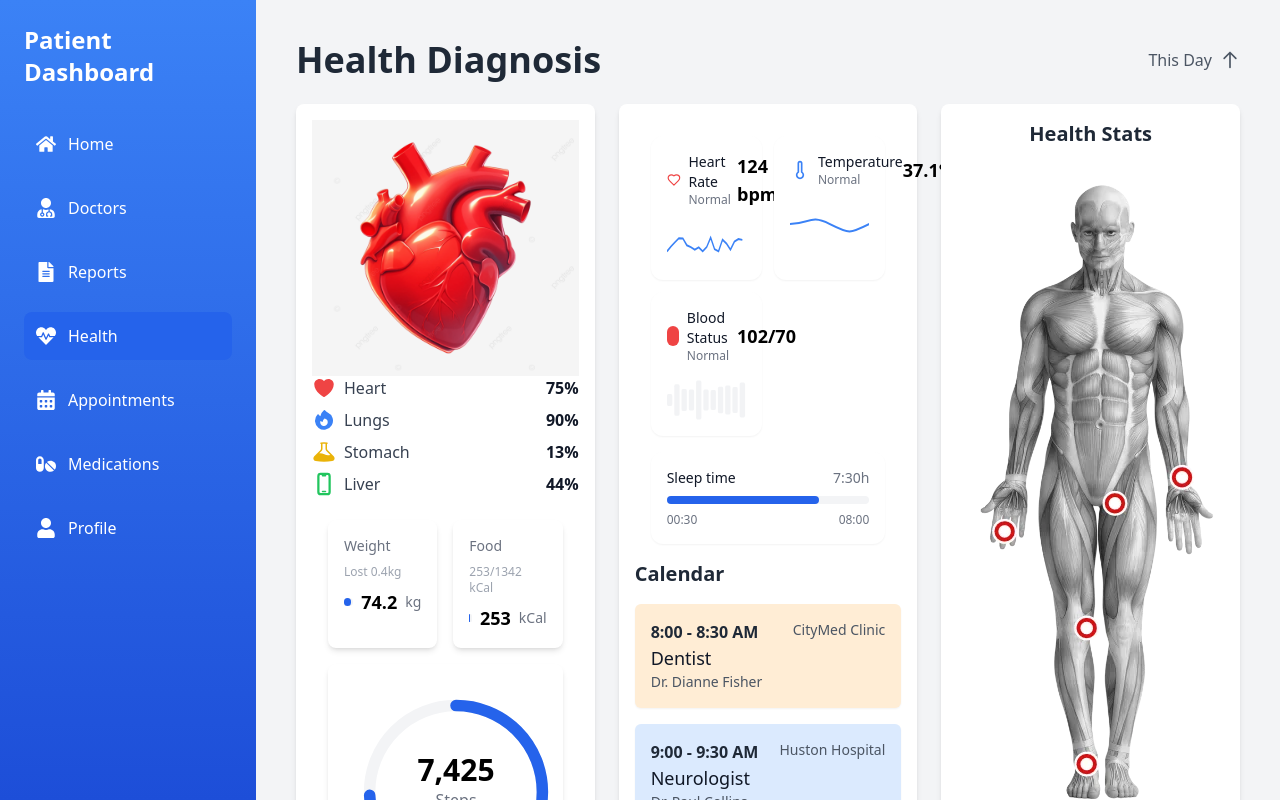
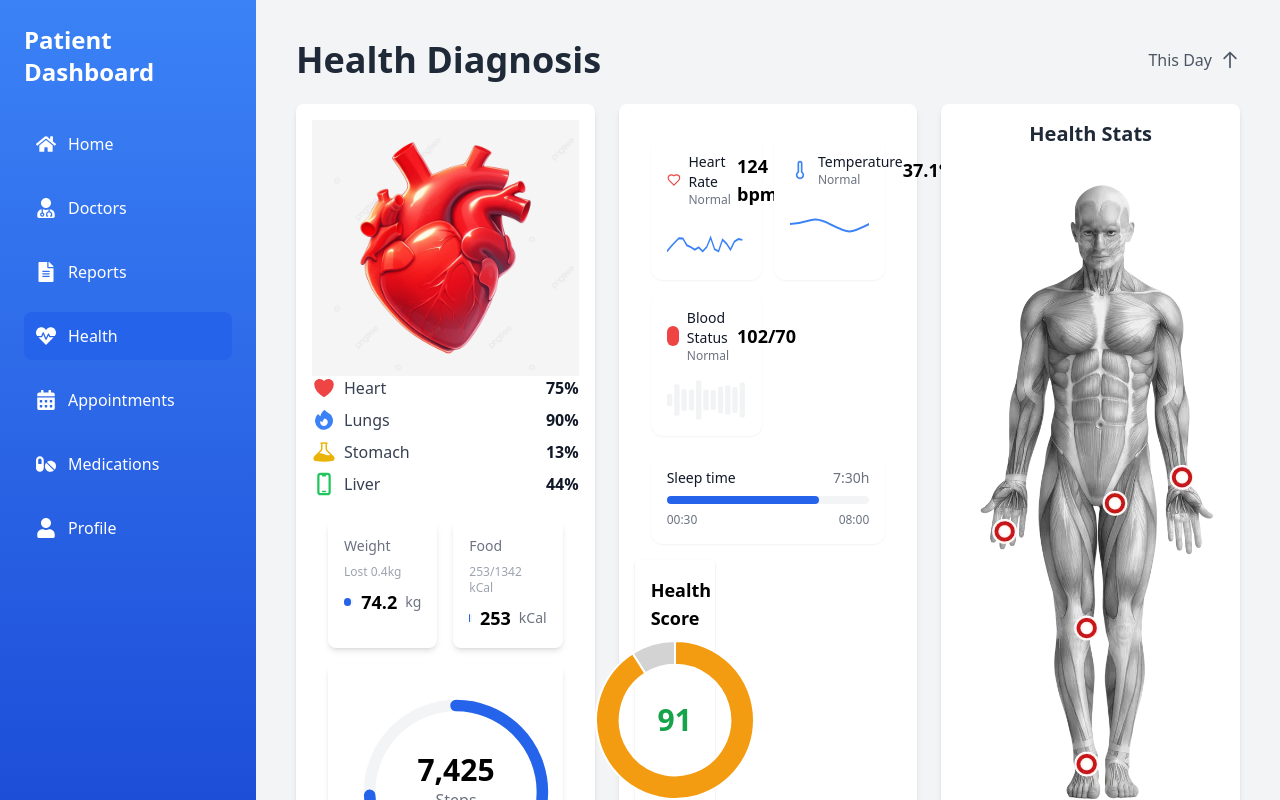
Before and after one commit to prince04kumar/health-record-app, a React (Vite) app in the folder client/: page /patient-dashboard/health in a window 1280 px wide. Built offline with nearby package versions, Linux system fonts and the light colour scheme; sample sign-in values are in the browser's storage.

Commit message:
signup setup

```diff
--- a/client/src/App.jsx
+++ b/client/src/App.jsx
@@ -5,7 +5,6 @@ import Login from './services/Patientlogin';
 import PatientDashboard from './pages/patient/PatientDashboard';
 // import Application from './pages/doctors/Application';
 import DoctorsLogin from './services/DoctorsLogin';
-import AdminLogin from './services/AdminLogin';
 import ProtectedRoute from './components/protectedRoute';
 import Doctors from './pages/patient/Doctors';
 import Report from './pages/patient/Report';
--- a/client/src/pages/patient/Health.jsx
+++ b/client/src/pages/patient/Health.jsx
@@ -6,8 +6,12 @@ import {
   BeakerIcon,
   DevicePhoneMobileIcon,
 } from "@heroicons/react/24/solid";
+import { Doughnut } from "react-chartjs-2"; // Import Doughnut
+import { Chart as ChartJS, ArcElement, Tooltip, Legend } from 'chart.js'; // Import required elements
 import Footsteps from "../healthcomp/Footsteps";
 import Heart from "../healthcomp/Heart";
+
+ChartJS.register(ArcElement, Tooltip, Legend); // Register elements
 
 const HealthDashboard = () => {
   const healthStats = [
@@ -124,28 +128,38 @@ const HealthDashboard = () => {
           transition={{ duration: 0.5 }}
         >
           <Heart />
-          <h2 className="text-xl font-bold text-gray-800 mb-4">Calendar</h2>
-          <ul>
-            {appointments.map((appointment) => (
-              <li
-                key={appointment.id}
-                className={`mb-4 p-4 rounded-md shadow-sm ${appointment.color}`}
-              >
-                <div className="flex justify-between">
-                  <span className="font-bold text-gray-800">
-                    {appointment.time}
-                  </span>
-                  <span className="text-sm text-gray-600">
-                    {appointment.location}
-                  </span>
-                </div>
-                <h3 className="text-lg font-medium text-gray-900">
-                  {appointment.title}
-                </h3>
-                <p className="text-sm text-gray-600">{appointment.doctor}</p>
-              </li>
-            ))}
-          </ul>
+          <div className="flex flex-col w-[30%] bg-white p-4 rounded shadow">
+          <h2 className="text-lg font-semibold mb-2">Health Score</h2>
+          <div className="flex justify-center items-center">
+            <div className="relative w-40 h-40">
+              <Doughnut
+                data={{
+                  labels: ['Score'],
+                  datasets: [
+                    {
+                      data: [91, 9],
+                      backgroundColor: ['#F39C12', '#D3D3D3'],
+                    },
+                  ],
+                }}
+                options={{
+                  cutout: '70%',
+                  plugins: {
+                    tooltip: { enabled: false },
+                    legend: { display: false },
+                  },
+                }}
+              />
+              <div className="absolute inset-0 flex items-center justify-center text-3xl font-bold text-green-600">
+                91
+              </div>
+            </div>
+          </div>
+          <p className="mt-2 text-center text-green-600">Excellent</p>
+          <p className="text-center text-sm text-gray-600 mt-1">
+            Health Score reflects the proportion of internal URLs on your site that don't have errors.
+          </p>
+        </div>
         </motion.div>
 
         {/* Right Section */}
--- a/client/src/services/AdminLogin.jsx
+++ /dev/null
@@ -1,44 +0,0 @@
-import React, { useState } from 'react';
-
-const DoctorsLogin = () => {
-  const [isSignUp, setIsSignUp] = useState(false);
-
-  const toggleForm = () => {
-    setIsSignUp(!isSignUp);
-  };
-
-  return (
-    <div className="flex items-center justify-center min-h-screen bg-gray-100">
-      <div className="w-full max-w-md p-8 space-y-6 bg-white rounded-lg shadow-md">
-        <h2 className="text-2xl font-bold text-center">{isSignUp ? 'Sign Up' : 'Sign In'} as Admin</h2>
-        <form>
-          <div>
-            <label className="block text-sm font-medium text-gray-700">Email</label>
-            <input type="email" required className="mt-1 block w-full p-2 border border-gray-300 rounded-md" />
-          </div>
-          <div>
-            <label className="block text-sm font-medium text-gray-700">Password</label>
-            <input type="password" required className="mt-1 block w-full p-2 border border-gray-300 rounded-md" />
-          </div>
-          {isSignUp && (
-            <div>
-              <label className="block text-sm font-medium text-gray-700">Confirm Password</label>
-              <input type="password" required className="mt-1 block w-full p-2 border border-gray-300 rounded-md" />
-            </div>
-          )}
-          <button type="submit" className="w-full mt-4 p-2 text-white bg-blue-600 rounded-md hover:bg-blue-700">
-            {isSignUp ? 'Sign Up' : 'Sign In'}
-          </button>
-        </form>
-        <p className="text-center">
-          {isSignUp ? 'Already have an account?' : "Don't have an account?"}
-          <button onClick={toggleForm} className="text-blue-600 hover:underline">
-            {isSignUp ? ' Sign In' : ' Sign Up'}
-          </button>
-        </p>
-      </div>
-    </div>
-  );
-};
-
-export default DoctorsLogin;
--- a/client/src/services/Patientlogin.jsx
+++ b/client/src/services/Patientlogin.jsx
@@ -37,7 +37,7 @@ const Login = () => {
       return; // Stop further execution
     }
 
-    const url = isSignIn ? 'health-record-app-lac.vercel.app/api/user/UserLogin' : 'health-record-app-lac.vercel.app/api/user/addUser';
+    const url = isSignIn ? 'http://localhost:4000/api/user/UserLogin' : 'http://localhost:4000/api/user/addUser';
     const payload = isSignIn
       ? { email, password }  // For login
       : { username, email, password };  // For sign-up
```
